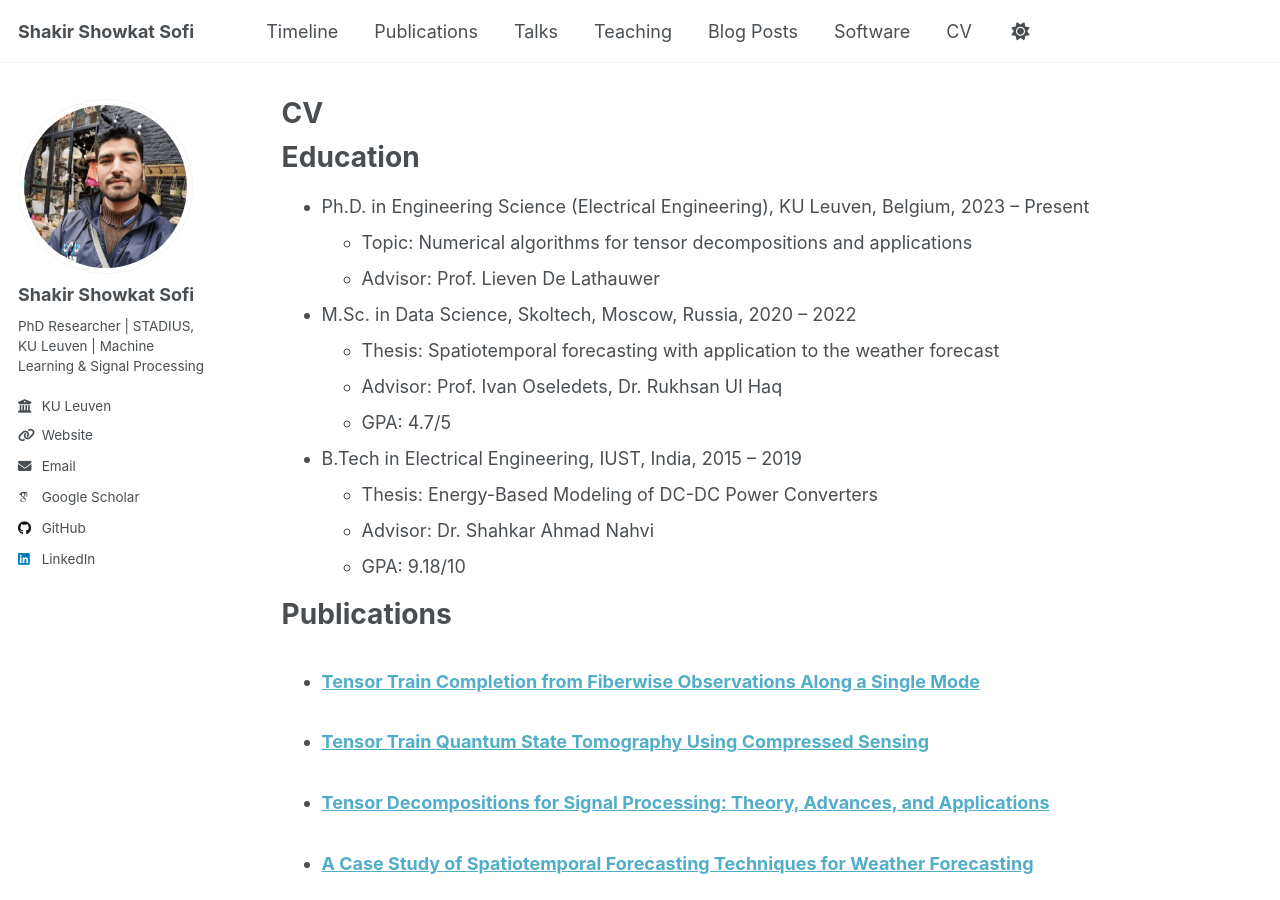
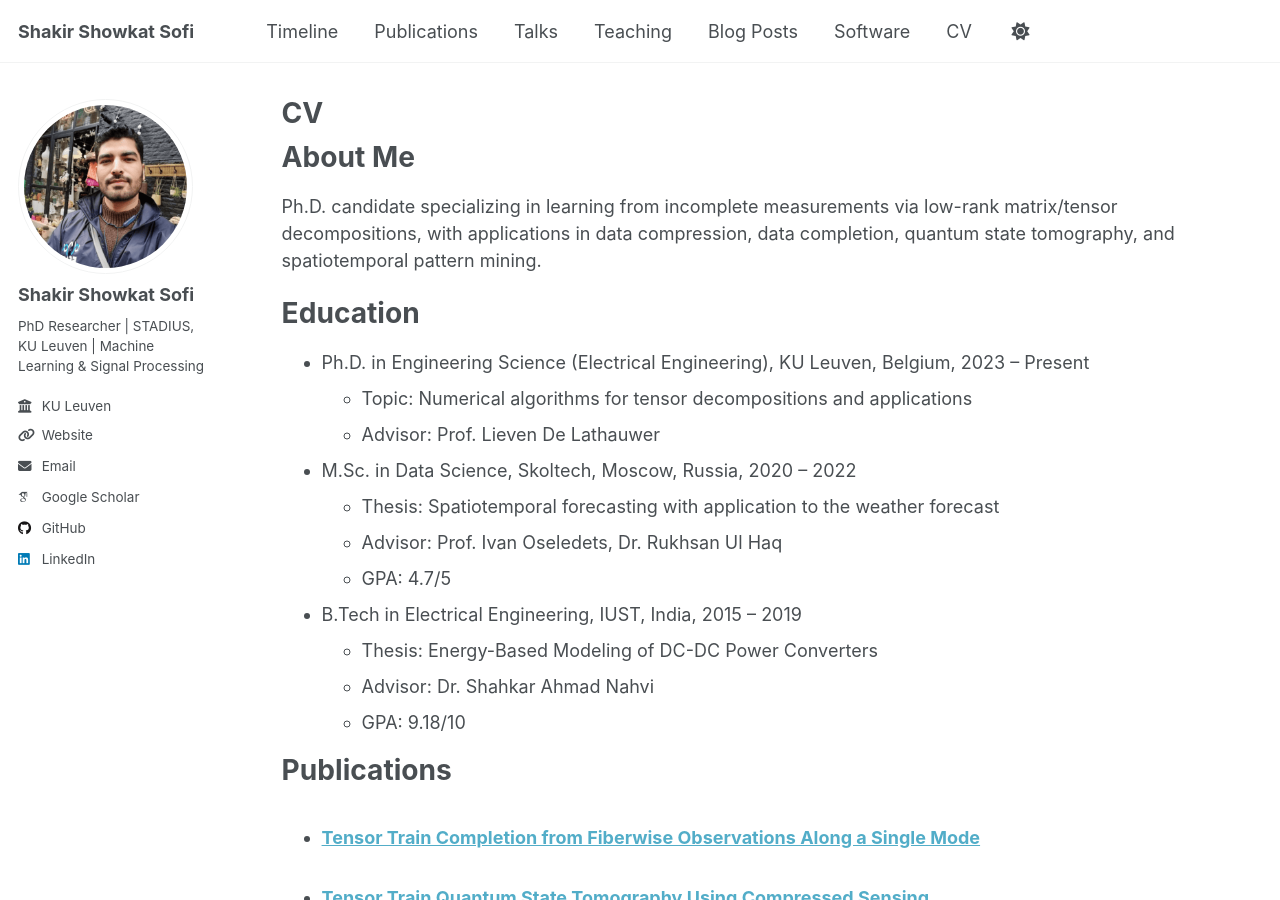
Before and after one commit to ShakirSofi/shakirsofi.github.io, a Jekyll site: the page built from _pages/cv.md, in a window 1280 px wide and 900 px high. Built offline with Jekyll 4.4.1, drawn with Linux system fonts in a browser that asks for light colours; some web fonts are replaced; a script that is not in the unit is left out.

Commit message:
Add 'About Me' section to CV
Added an 'About Me' section detailing current research focus and applications.

```diff
--- a/_pages/cv.md
+++ b/_pages/cv.md
@@ -8,6 +8,10 @@ redirect_from:
 ---
 
 {% include base_path %}
+
+About Me
+======
+Ph.D. candidate specializing in learning from incomplete measurements via low-rank matrix/tensor decompositions, with applications in data compression, data completion, quantum state tomography, and spatiotemporal pattern mining.
 
 Education
 ======
```
